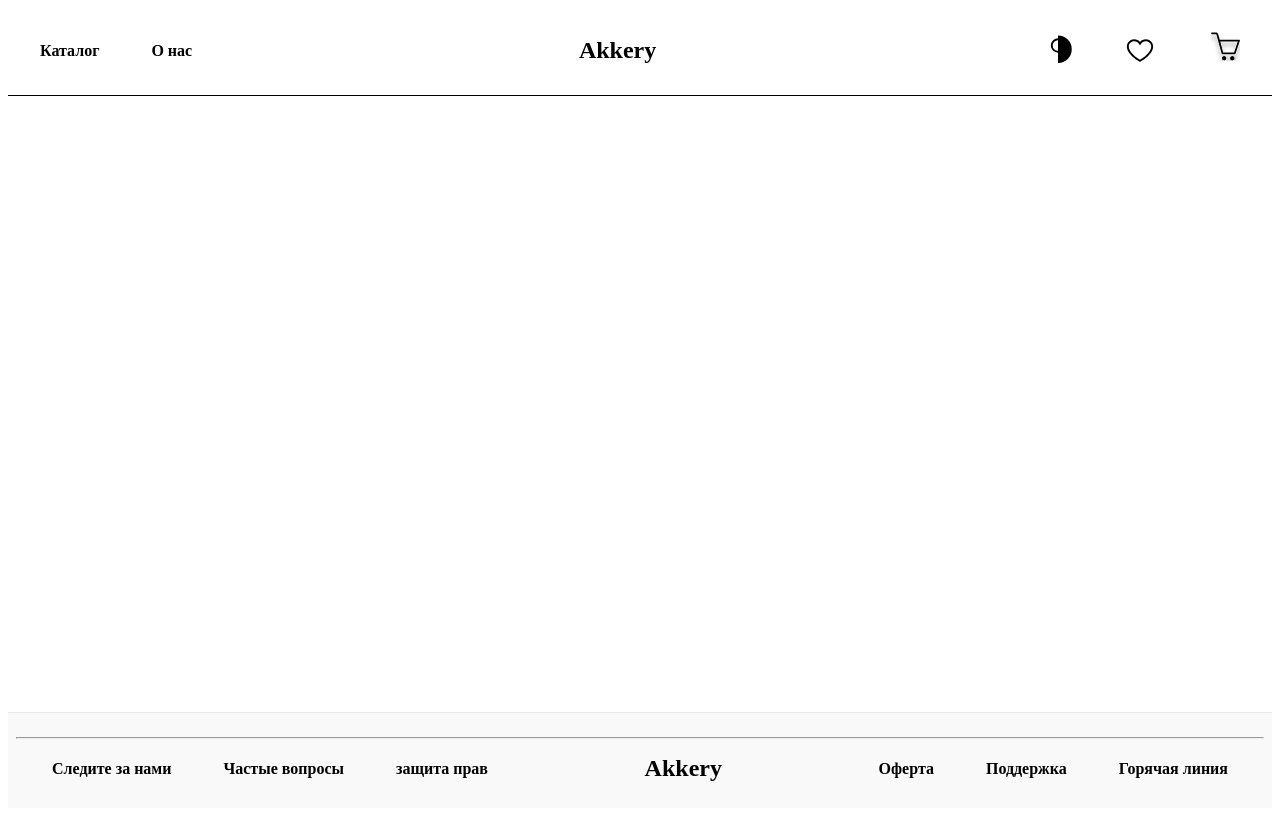
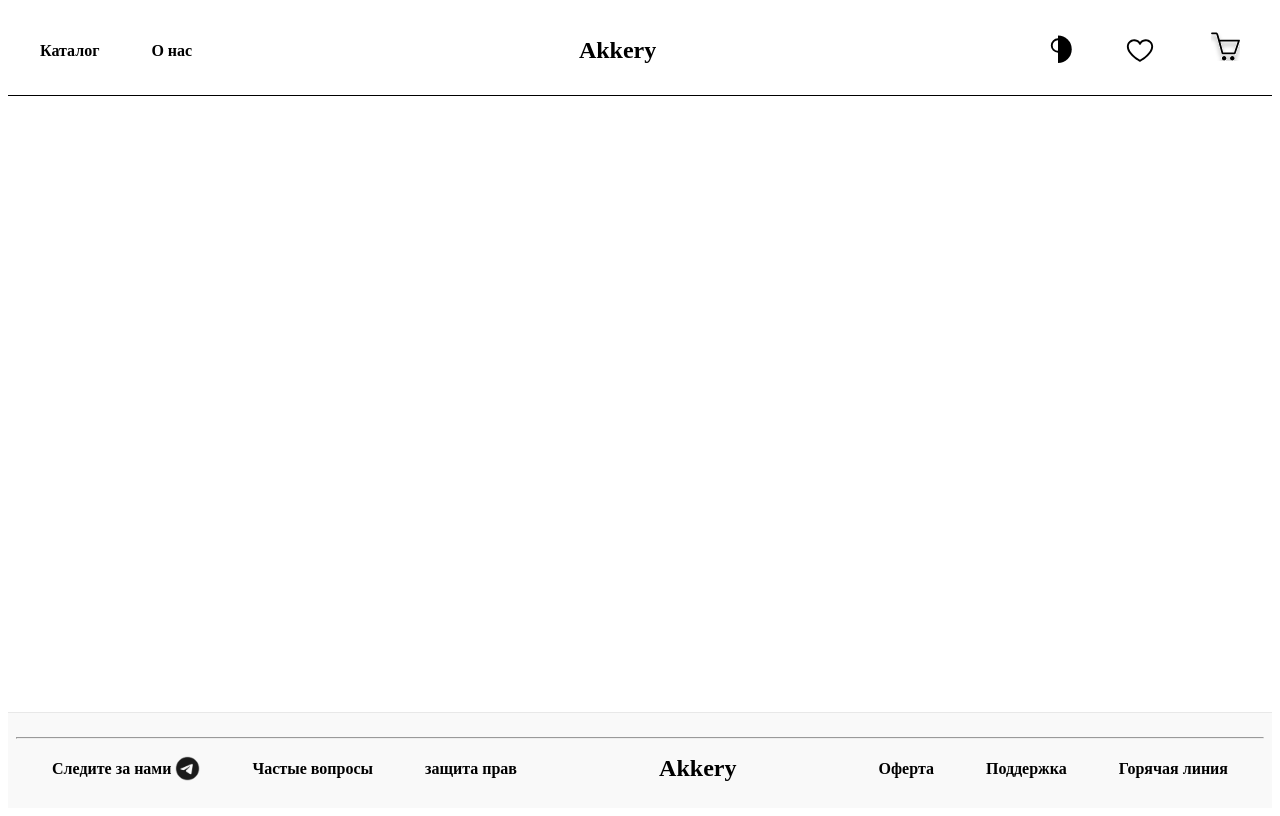
Before and after one commit to EgorTihomirov/cosmetics_store, a Vue app: page / in a window 1280 px wide. Built offline with nearby package versions, Linux system fonts and the light colour scheme.

Commit message:
add icon

```diff
--- a/src/App.vue
+++ b/src/App.vue
@@ -45,7 +45,7 @@
       <hr />
       <div style="display: flex; justify-content: space-between; padding-left: 20px; padding-right: 20px;">
         <div class="tabs-left">
-          <a href="https://t.me/+TV5Ptp9NX4Q3MDQy" class="tab">Следите за нами</a>
+          <a href="https://t.me/+TV5Ptp9NX4Q3MDQy" class="tab">Следите за нами <img src="../src/assets/icons8-телеграм-32.png" width="25" height="25"></a>
           <router-link to="/cosmetics_store/questions" class="tab">Частые вопросы</router-link>
           <router-link to="/cosmetics_store/def" class="tab">защита прав</router-link>
         </div>
```
Also changed, not shown: src/assets/icons8-телеграм-32.png (added).
